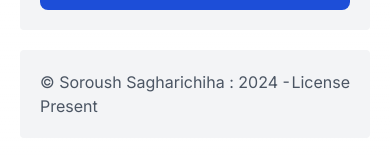
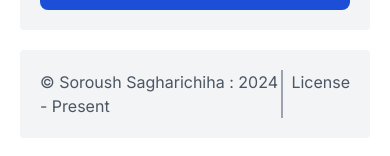
Before and after one commit to SoroushDeveloper/roocket-project, a Next.js app: page /contact in a window 390 px wide. Shown: the part 540-696 px from the top of the page. Built offline with nearby package versions, Linux system fonts and the light colour scheme.

Commit message:
Footer Responsive Improvement
Took 6 minutes

```diff
--- a/src/components/footer/index.jsx
+++ b/src/components/footer/index.jsx
@@ -7,7 +7,7 @@ export default function Footer() {
                 <p>
                     © Soroush Sagharichiha : 2024 - Present
                 </p>
-                <Link href="#">
+                <Link href="#" className="border-gray-400 dark:border-gray-600 border-l-2 pl-2 sm:p-0 sm:border-none">
                     License
                 </Link>
             </div>
```
